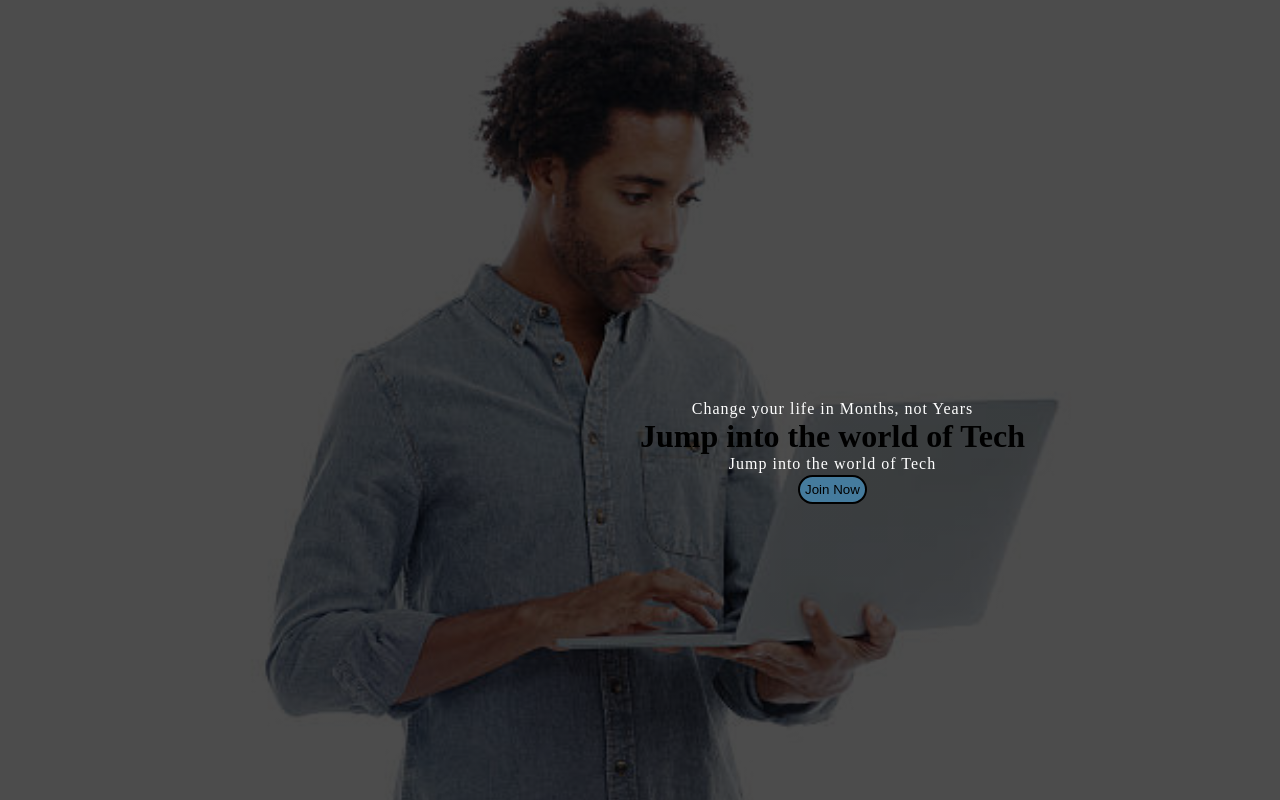
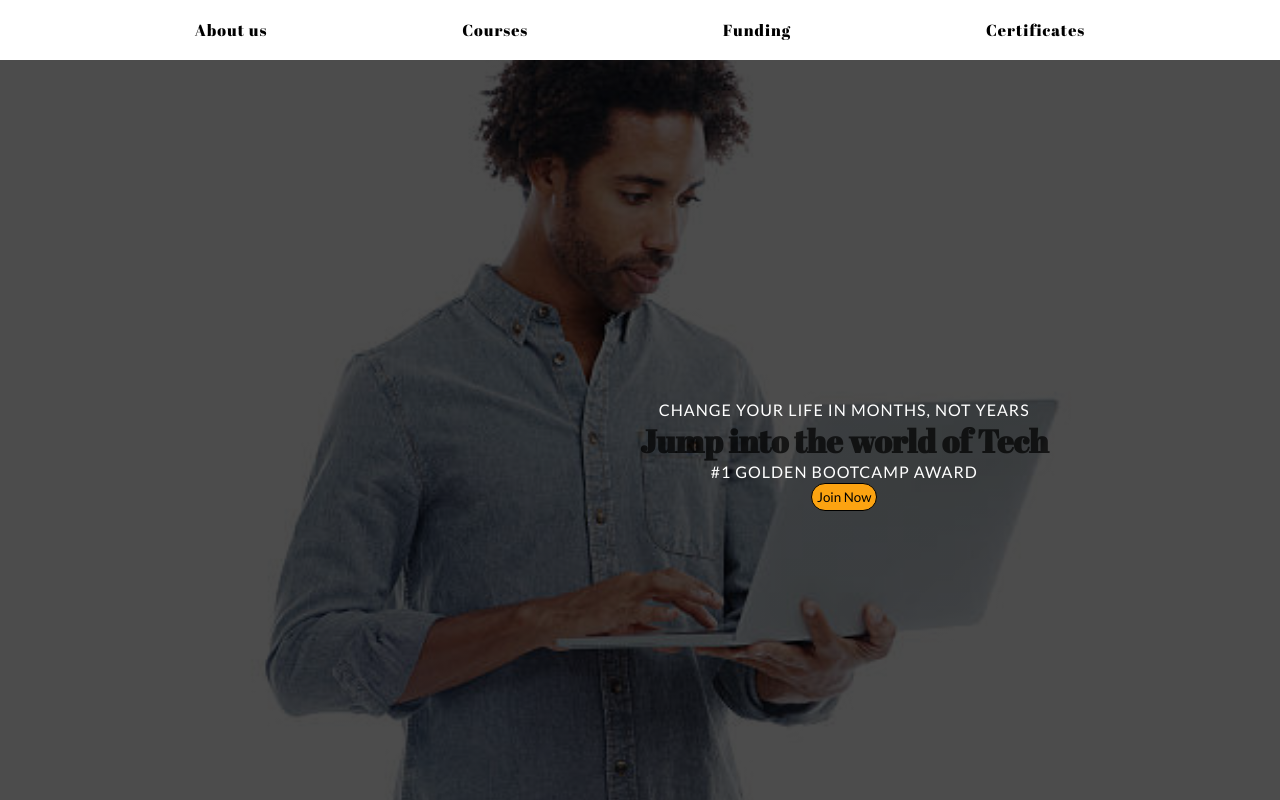
Before and after one commit to Ennie0906/tech-bootcamp, a plain HTML site: page index.html in a window 1280 px wide. Drawn offline with Linux system fonts and the light colour scheme.

Commit message:
nav bar addition

```diff
--- a/assets/style.css
+++ b/assets/style.css
@@ -8,6 +8,12 @@ body,
 html {
     height: 100%;
 }
+
+/* Google Fonts
+font-family: 'Abril Fatface', cursive;
+font-family: 'Lato', sans-serif; */
+
+
 
 /* The hero image */
 .hero-image {
@@ -33,37 +39,57 @@ html {
     color: white;
 }
 
+/* H1 Heading */
 .hero-text h1 {
-    color: black;
+    font-family: 'Abril Fatface', cursive;
+color:rgba(0, 0, 0, 0.7)
 }
 
-.hero-text h1:hover {
-    cursor: default;
-    -webkit-text-stroke-width: 2px;
-    -webkit-text-fill-color: transparent;
-    letter-spacing: 2px;
-
+/* Two sentence section */
+.hero-text p{
+text-transform: uppercase;
 }
 
-.hero-text h1>span {
+.hero-text p>span {
     color: white;
 }
 
 .hero-text p {
     letter-spacing: 1px;
+    font-family: 'Lato', sans-serif;
 }
-
+/* Button section */
 .hero-text button {
     border-radius: 50px;
-    background-color: #457b9d;
-    border: 2px solid black;
+    background-color: #FCA311;
+    border: 1px solid;
     padding: 5px;
     margin-top: 2px;
     cursor: pointer;
-
-
+    font-family: 'Lato', sans-serif;
 }
 
 .hero-text button:hover {
     opacity: 0.5;
 }
+
+/* Start of Navbar */
+
+
+
+/* The background for navbar */
+.navbar{
+    display: flex;
+    justify-content: space-evenly;
+    align-items: center;
+    background-color: #fff;
+    height: 60px;
+}
+
+/* The text inside the navbar */
+.navbar a{
+    text-decoration: none;
+    color: black;
+    font-family: 'Abril Fatface', cursive;
+    letter-spacing: 1px;
+}
--- a/index.html
+++ b/index.html
@@ -8,15 +8,29 @@
   <link rel="stylesheet" href="./assets/style.css" />
   <!--Title-->
   <title>CodeCadets</title>
+  <!-- Google fonts-->
+  <link rel="preconnect" href="https://fonts.googleapis.com">
+  <link rel="preconnect" href="https://fonts.gstatic.com" crossorigin>
+  <link href="https://fonts.googleapis.com/css2?family=Abril+Fatface&family=Lato&display=swap" rel="stylesheet">
  </head>
  <body>
-    <div class="hero-image">
-      <div class="hero-text">
-        <p>Change your life in <span>Months,</span> not <span>Years</span></p>
+   <div class="hero-image"> <!-- Links to the very bottom div -->
+     <div class="hero-text"> <!-- Background image area -->
+<p>Change your life in <span>Months</span>, not Years</p>
 <h1>Jump into the world of Tech</h1>
-        <p>Jump into the world of Tech</p>
+<p>#1 golden bootcamp award</p>
 <button>Join Now</button>
+     </div> <!-- Background finish-->
+     <div class="navbar">    <!-- Start of navbar (still in the same div as hero-text)-->
+<a href="#about">About us</a>
+<a href="#">Courses</a>
+<a href="#">Funding</a>
+<a href="#">Certificates</a>
+   </div>  <!-- Finish navbar-->
+   </div>  <!--Links to first div at the top-->
+      <section>
+      <div id="#about">
       </div>
-    </div>
+      </section>
  </body>
       </html>
```
Lines whose indentation alone changed are shown as unchanged.
